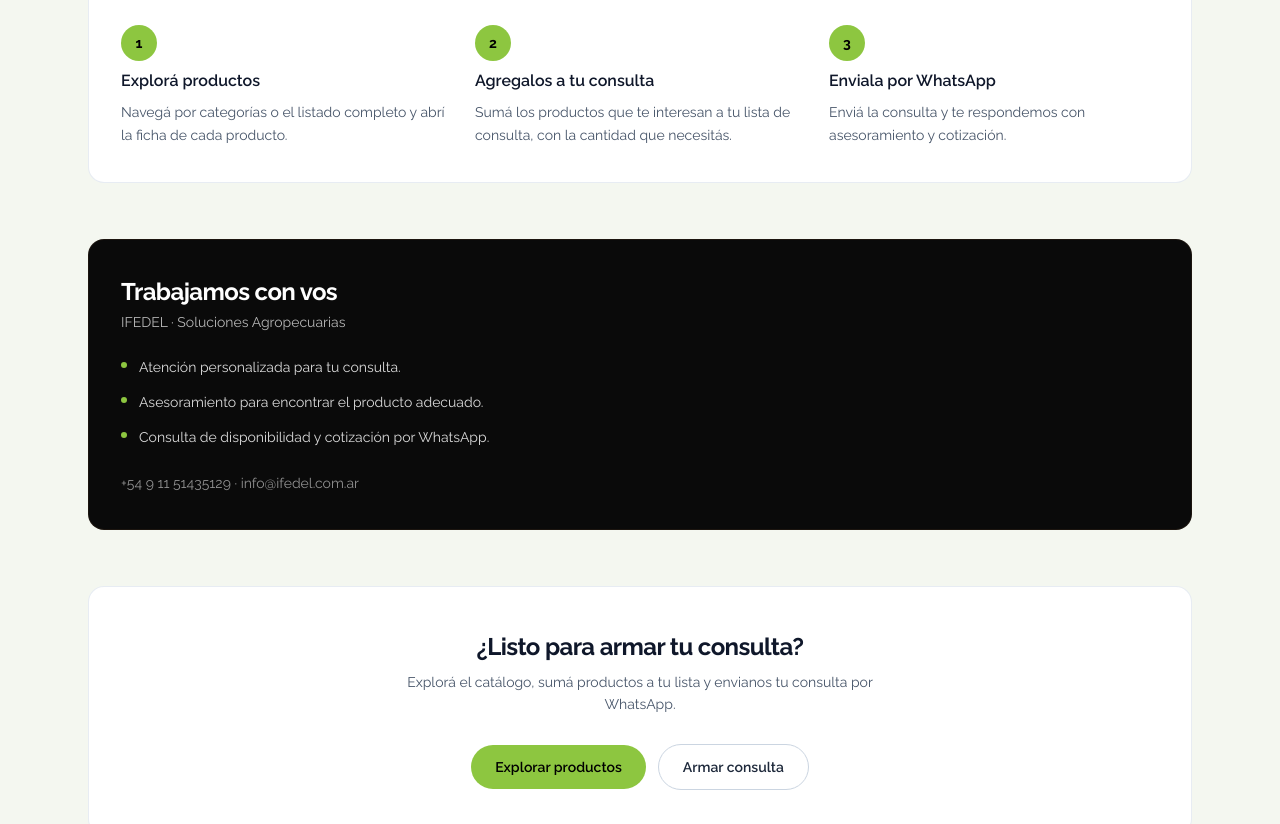
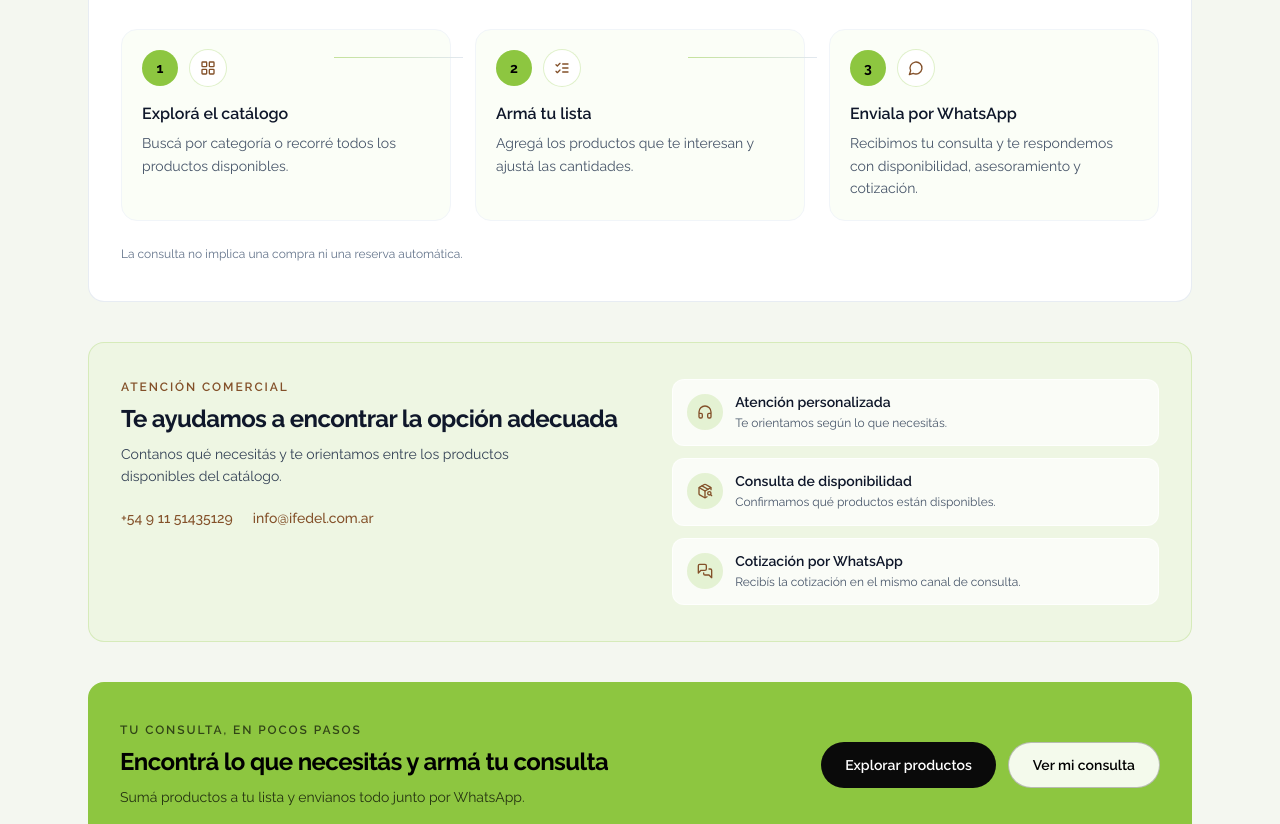
Before and after one commit to Isidro1999/Ifedel-administracion, a Next.js app: page /catalogo/home-v2 in a window 1280 px wide. Shown: the part 1700-2524 px from the top of the page. Built offline with nearby package versions, Linux system fonts and the light colour scheme; no server answers; the database is empty.

Commit message:
cambios en el wording y CTA final

```diff
--- a/app/(catalogo)/catalogo/home-v2/page.tsx
+++ b/app/(catalogo)/catalogo/home-v2/page.tsx
@@ -84,6 +84,8 @@
           productsHref={productsHref}
           loadError={featuredError}
         />
+
+        <div className="space-y-8 sm:space-y-10">
           <HomeV2HowItWorks />
           <HomeV2Trust />
           <HomeV2FinalCta
@@ -92,5 +94,6 @@
           />
         </div>
       </div>
+    </div>
   )
 }
--- a/components/catalog/home-v2/HomeV2FinalCta.tsx
+++ b/components/catalog/home-v2/HomeV2FinalCta.tsx
@@ -12,31 +12,38 @@
   return (
     <section
       aria-labelledby="home-v2-cta-heading"
-      className="rounded-2xl border border-slate-200/80 bg-white px-5 py-10 text-center sm:px-8 sm:py-11"
+      className="overflow-hidden rounded-2xl bg-ifedel-primary px-5 py-9 text-black sm:px-8 sm:py-10"
     >
+      <div className="flex flex-col gap-7 lg:flex-row lg:items-center lg:justify-between lg:gap-10">
+        <div className="min-w-0 max-w-xl">
+          <p className="text-xs font-semibold uppercase tracking-[0.16em] text-black/65">
+            Tu consulta, en pocos pasos
+          </p>
           <h2
             id="home-v2-cta-heading"
-        className="text-xl font-bold tracking-tight text-slate-900 sm:text-2xl"
+            className="mt-2 text-xl font-bold tracking-tight text-black sm:text-2xl"
           >
-        ¿Listo para armar tu consulta?
+            Encontrá lo que necesitás y armá tu consulta
           </h2>
-      <p className="mx-auto mt-2 max-w-lg text-sm leading-relaxed text-slate-600">
-        Explorá el catálogo, sumá productos a tu lista y envianos tu consulta
-        por WhatsApp.
+          <p className="mt-2 text-sm leading-relaxed text-black/75">
+            Sumá productos a tu lista y envianos todo junto por WhatsApp.
           </p>
-      <div className="mt-7 flex flex-col items-center justify-center gap-3 sm:flex-row">
+        </div>
+
+        <div className="flex w-full flex-col gap-3 sm:flex-row lg:w-auto lg:shrink-0">
           <Link
             href={productsHref}
-          className="inline-flex w-full items-center justify-center rounded-full bg-ifedel-primary px-6 py-3 text-sm font-semibold text-black transition hover:brightness-105 sm:w-auto"
+            className="inline-flex w-full items-center justify-center rounded-full bg-[#0a0a0a] px-6 py-3 text-sm font-semibold text-white transition hover:bg-black focus-visible:outline focus-visible:outline-2 focus-visible:outline-offset-2 focus-visible:outline-black lg:w-auto"
           >
             Explorar productos
           </Link>
           <Link
             href={inquiryHref}
-          className="inline-flex w-full items-center justify-center rounded-full border border-slate-300 bg-white px-6 py-3 text-sm font-semibold text-slate-800 transition hover:border-ifedel-primary hover:bg-ifedel-primary/10 sm:w-auto"
+            className="inline-flex w-full items-center justify-center rounded-full border border-black/25 bg-white/90 px-6 py-3 text-sm font-semibold text-black transition hover:bg-white focus-visible:outline focus-visible:outline-2 focus-visible:outline-offset-2 focus-visible:outline-black lg:w-auto"
           >
-          Armar consulta
+            Ver mi consulta
           </Link>
+        </div>
       </div>
     </section>
   )
--- a/components/catalog/home-v2/HomeV2HowItWorks.tsx
+++ b/components/catalog/home-v2/HomeV2HowItWorks.tsx
@@ -1,21 +1,26 @@
+import { LayoutGrid, ListChecks, MessageCircle } from 'lucide-react'
+
 const STEPS = [
   {
     step: '1',
-    title: 'Explorá productos',
+    title: 'Explorá el catálogo',
     description:
-      'Navegá por categorías o el listado completo y abrí la ficha de cada producto.',
+      'Buscá por categoría o recorré todos los productos disponibles.',
+    Icon: LayoutGrid,
   },
   {
     step: '2',
-    title: 'Agregalos a tu consulta',
+    title: 'Armá tu lista',
     description:
-      'Sumá los productos que te interesan a tu lista de consulta, con la cantidad que necesitás.',
+      'Agregá los productos que te interesan y ajustá las cantidades.',
+    Icon: ListChecks,
   },
   {
     step: '3',
     title: 'Enviala por WhatsApp',
     description:
-      'Enviá la consulta y te respondemos con asesoramiento y cotización.',
+      'Recibimos tu consulta y te respondemos con disponibilidad, asesoramiento y cotización.',
+    Icon: MessageCircle,
   },
 ] as const
 
@@ -32,24 +37,48 @@
         Cómo funciona la consulta
       </h2>
       <p className="mt-1 max-w-2xl text-sm leading-relaxed text-slate-600">
-        No hay compra online. Armá tu lista y escribinos para recibir
-        acompañamiento comercial.
+        Elegí los productos que necesitás y envianos tu consulta por WhatsApp.
       </p>
-      <ol className="mt-7 grid gap-6 sm:grid-cols-3">
-        {STEPS.map((item) => (
-          <li key={item.step} className="flex flex-col gap-2">
-            <span className="inline-flex h-9 w-9 items-center justify-center rounded-full bg-ifedel-primary text-sm font-bold text-black">
+
+      <ol className="mt-8 grid gap-5 sm:grid-cols-3 sm:gap-4 lg:gap-6">
+        {STEPS.map((item, index) => {
+          const Icon = item.Icon
+          return (
+            <li key={item.step} className="relative flex h-full flex-col">
+              {index < STEPS.length - 1 ? (
+                <span
+                  className="pointer-events-none absolute left-[calc(50%+2.5rem)] right-[-0.75rem] top-7 hidden h-px bg-gradient-to-r from-ifedel-primary/50 to-slate-200 sm:block lg:left-[calc(50%+3rem)]"
+                  aria-hidden
+                />
+              ) : null}
+
+              <div className="flex h-full flex-col rounded-2xl border border-slate-100 bg-[#fbfef7] px-4 py-5 sm:px-5">
+                <div className="flex items-center gap-3">
+                  <span className="inline-flex h-9 w-9 shrink-0 items-center justify-center rounded-full bg-ifedel-primary text-sm font-bold text-black">
                     {item.step}
                   </span>
-            <h3 className="text-base font-semibold text-slate-900">
+                  <span
+                    className="inline-flex h-9 w-9 items-center justify-center rounded-full bg-white text-ifedel-brown ring-1 ring-ifedel-primary/25"
+                    aria-hidden
+                  >
+                    <Icon className="h-4 w-4" strokeWidth={2} />
+                  </span>
+                </div>
+                <h3 className="mt-4 text-base font-semibold text-slate-900">
                   {item.title}
                 </h3>
-            <p className="text-sm leading-relaxed text-slate-600">
+                <p className="mt-1.5 text-sm leading-relaxed text-slate-600">
                   {item.description}
                 </p>
+              </div>
             </li>
-        ))}
+          )
+        })}
       </ol>
+
+      <p className="mt-6 text-xs leading-relaxed text-slate-500">
+        La consulta no implica una compra ni una reserva automática.
+      </p>
     </section>
   )
 }
--- a/components/catalog/home-v2/HomeV2Trust.tsx
+++ b/components/catalog/home-v2/HomeV2Trust.tsx
@@ -1,40 +1,94 @@
+import { Headphones, PackageSearch, MessagesSquare } from 'lucide-react'
 import { IFEDelBrand } from '@/lib/ifedel-brand'
 
-const POINTS = [
-  'Atención personalizada para tu consulta.',
-  'Asesoramiento para encontrar el producto adecuado.',
-  'Consulta de disponibilidad y cotización por WhatsApp.',
+const BENEFITS = [
+  {
+    title: 'Atención personalizada',
+    description: 'Te orientamos según lo que necesitás.',
+    Icon: Headphones,
+  },
+  {
+    title: 'Consulta de disponibilidad',
+    description: 'Confirmamos qué productos están disponibles.',
+    Icon: PackageSearch,
+  },
+  {
+    title: 'Cotización por WhatsApp',
+    description: 'Recibís la cotización en el mismo canal de consulta.',
+    Icon: MessagesSquare,
+  },
 ] as const
+
+function phoneHref(phone: string): string {
+  const digits = phone.replace(/\D/g, '')
+  return digits ? `tel:+${digits}` : `tel:${phone}`
+}
 
 export function HomeV2Trust() {
   return (
     <section
       aria-labelledby="home-v2-confianza-heading"
-      className="rounded-2xl border border-ifedel-brown/15 bg-[#0a0a0a] px-5 py-8 text-white sm:px-8 sm:py-9"
+      className="rounded-2xl border border-ifedel-primary/25 bg-[#eef6e3] px-5 py-8 sm:px-8 sm:py-9"
     >
+      <div className="grid gap-8 lg:grid-cols-[minmax(0,1.05fr)_minmax(0,1fr)] lg:items-start lg:gap-10">
+        <div>
+          <p className="text-xs font-semibold uppercase tracking-[0.16em] text-ifedel-brown">
+            Atención comercial
+          </p>
           <h2
             id="home-v2-confianza-heading"
-        className="text-xl font-bold tracking-tight sm:text-2xl"
+            className="mt-2 text-xl font-bold tracking-tight text-slate-900 sm:text-2xl"
           >
-        Trabajamos con vos
+            Te ayudamos a encontrar la opción adecuada
           </h2>
-      <p className="mt-1 text-sm text-white/70">
-        {IFEDelBrand.companyName} · {IFEDelBrand.tagline}
+          <p className="mt-2 max-w-md text-sm leading-relaxed text-slate-700">
+            Contanos qué necesitás y te orientamos entre los productos
+            disponibles del catálogo.
           </p>
-      <ul className="mt-6 space-y-3">
-        {POINTS.map((point) => (
-          <li key={point} className="flex gap-3 text-sm leading-relaxed text-white/85">
+
+          <div className="mt-5 flex flex-col gap-1.5 text-sm text-slate-700 sm:flex-row sm:flex-wrap sm:gap-x-5 sm:gap-y-1">
+            <a
+              href={phoneHref(IFEDelBrand.phone)}
+              className="font-medium text-ifedel-brown underline-offset-2 hover:underline focus-visible:outline focus-visible:outline-2 focus-visible:outline-offset-2 focus-visible:outline-ifedel-primary"
+            >
+              {IFEDelBrand.phone}
+            </a>
+            <a
+              href={`mailto:${IFEDelBrand.email}`}
+              className="font-medium text-ifedel-brown underline-offset-2 hover:underline focus-visible:outline focus-visible:outline-2 focus-visible:outline-offset-2 focus-visible:outline-ifedel-primary break-all sm:break-normal"
+            >
+              {IFEDelBrand.email}
+            </a>
+          </div>
+        </div>
+
+        <ul className="grid gap-3 sm:grid-cols-3 lg:grid-cols-1">
+          {BENEFITS.map((item) => {
+            const Icon = item.Icon
+            return (
+              <li
+                key={item.title}
+                className="flex gap-3 rounded-xl border border-white/70 bg-white/70 px-3.5 py-3"
+              >
                 <span
-              className="mt-1.5 h-1.5 w-1.5 shrink-0 rounded-full bg-ifedel-primary"
+                  className="mt-0.5 inline-flex h-9 w-9 shrink-0 items-center justify-center rounded-full bg-ifedel-primary/20 text-ifedel-brown"
                   aria-hidden
-            />
-            {point}
+                >
+                  <Icon className="h-4 w-4" strokeWidth={2} />
+                </span>
+                <span className="min-w-0">
+                  <span className="block text-sm font-semibold text-slate-900">
+                    {item.title}
+                  </span>
+                  <span className="mt-0.5 block text-xs leading-relaxed text-slate-600">
+                    {item.description}
+                  </span>
+                </span>
               </li>
-        ))}
+            )
+          })}
         </ul>
-      <p className="mt-6 text-sm text-white/55">
-        {IFEDelBrand.phone} · {IFEDelBrand.email}
-      </p>
+      </div>
     </section>
   )
 }
```
Lines whose indentation alone changed are shown as unchanged.
